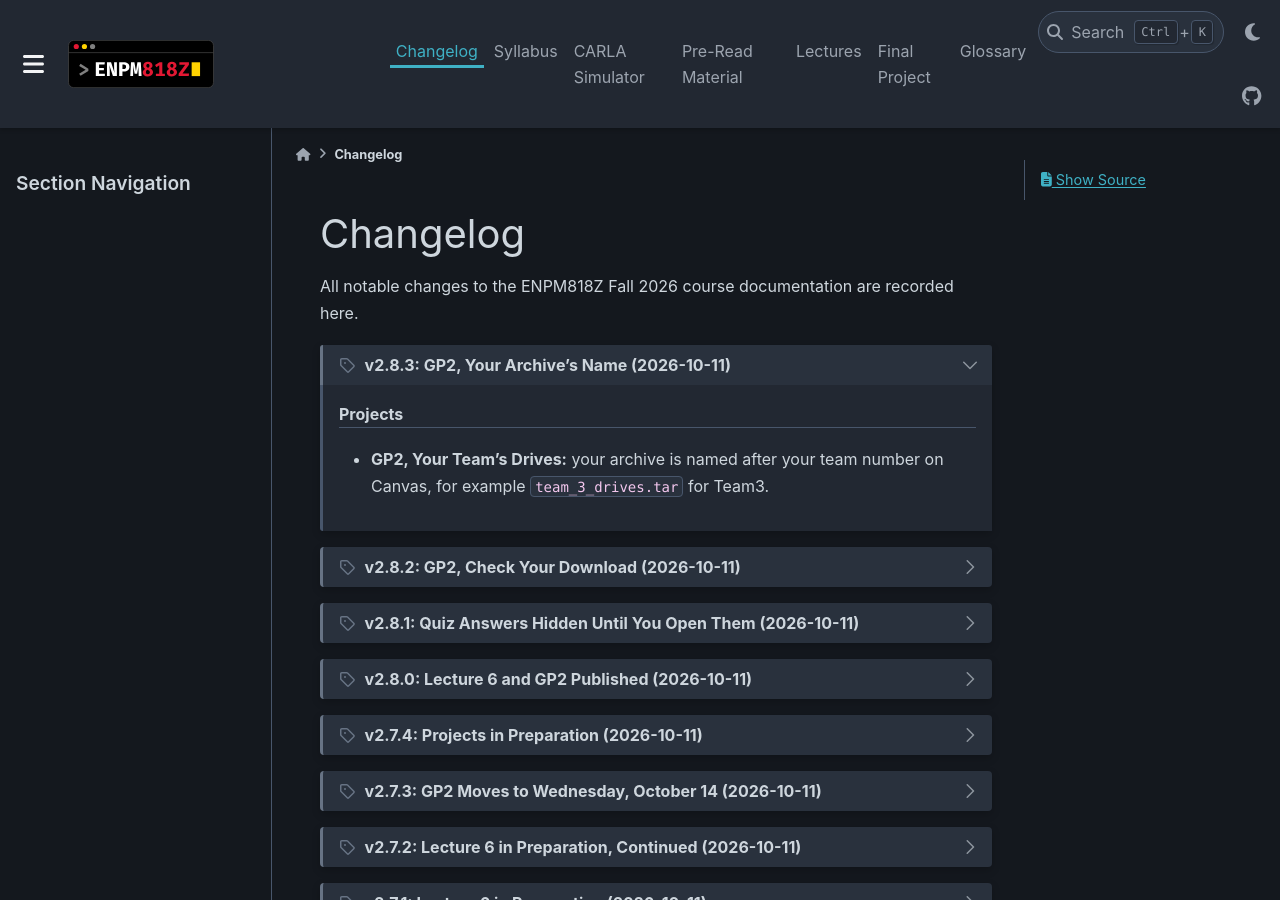
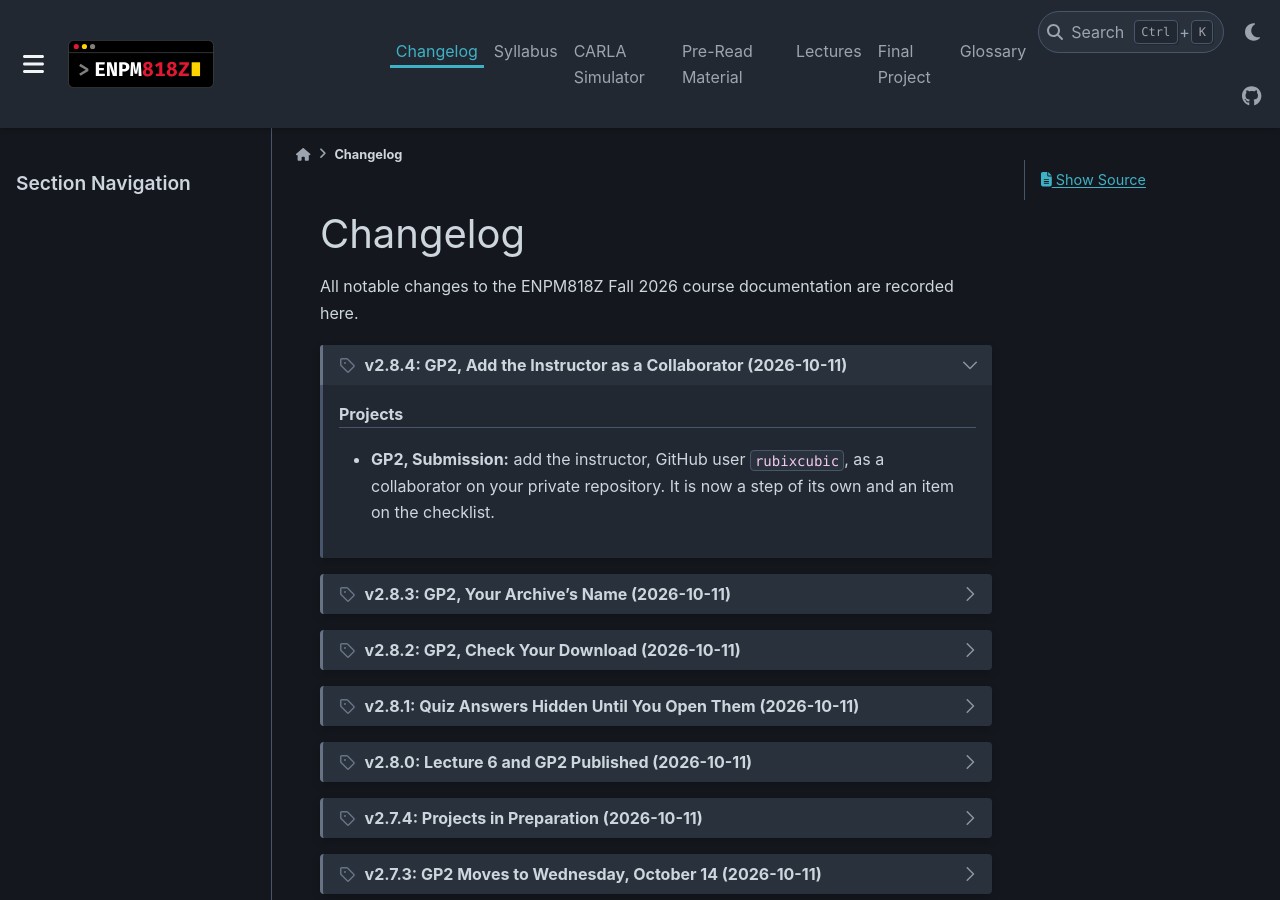
Before and after one commit to zeidk/enpm818z-fall-2026-docs, a Sphinx documentation site: the page built from docs/source/changelog/changelog.rst, in a window 1280 px wide and 900 px high. Built offline with Sphinx 7.4.7 and the PyData theme 0.15.4, drawn with Linux system fonts in a browser that asks for light colours; pages that are not in the unit, such as notebooks, are missing from menus.

Commit message:
GP2: adding rubixcubic as a collaborator is its own submission step
v2.8.4 changelog.

```diff
--- a/docs/source/changelog/changelog.rst
+++ b/docs/source/changelog/changelog.rst
@@ -5,10 +5,20 @@ Changelog
 All notable changes to the ENPM818Z Fall 2026 course documentation are recorded here.
 
 
+.. dropdown:: v2.8.4: GP2, Add the Instructor as a Collaborator (2026-10-11)
+   :icon: tag
+   :class-container: sd-border-success
+   :open:
+
+   .. rubric:: Projects
+
+   - **GP2, Submission:** add the instructor, GitHub user ``rubixcubic``, as
+     a collaborator on your private repository. It is now a step of its own
+     and an item on the checklist.
+
 .. dropdown:: v2.8.3: GP2, Your Archive's Name (2026-10-11)
    :icon: tag
    :class-container: sd-border-success
-   :open:
 
    .. rubric:: Projects
 
```
Also changed, not shown: docs/source/assignments/gp2.rst (+8 -5 lines).
